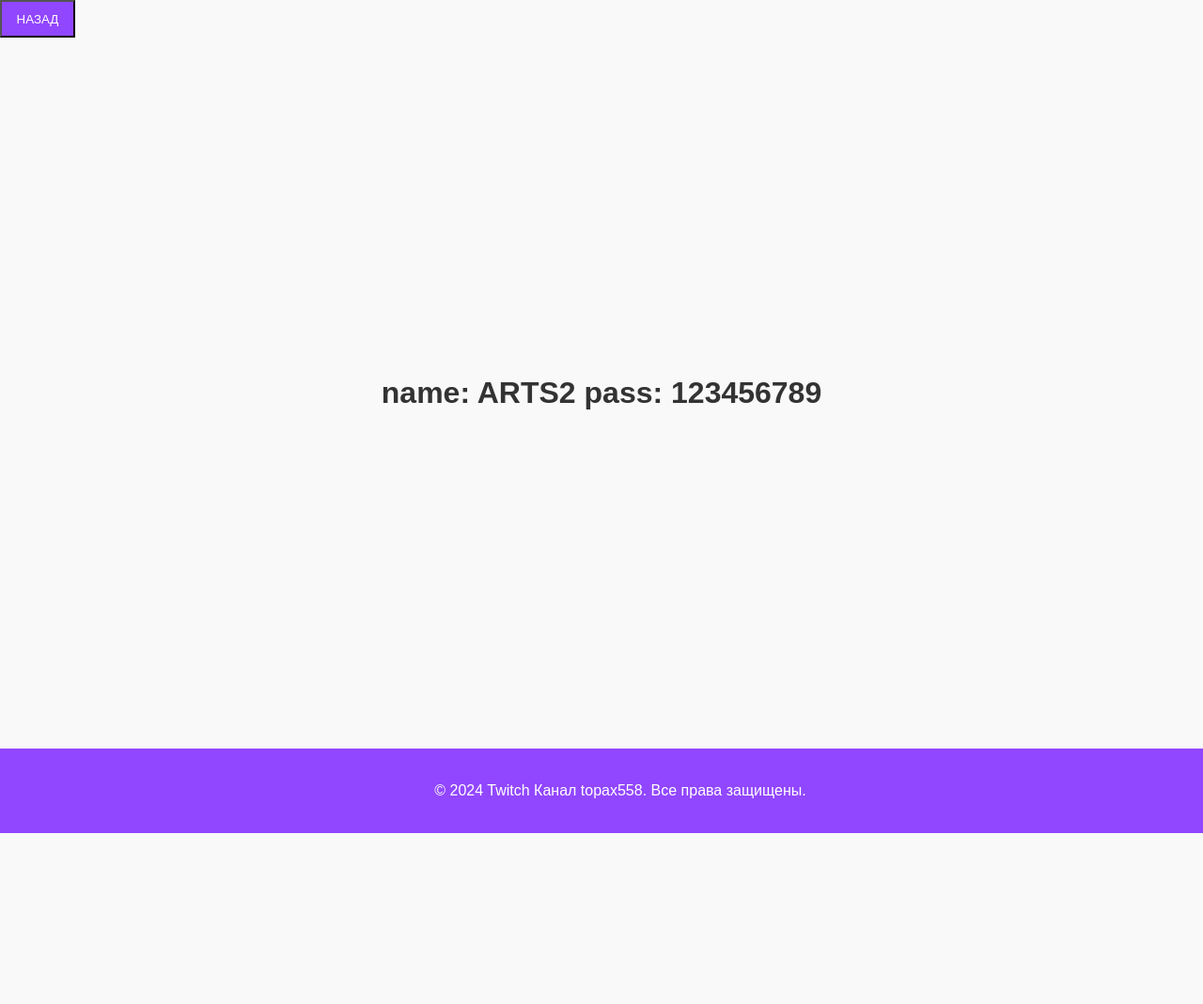
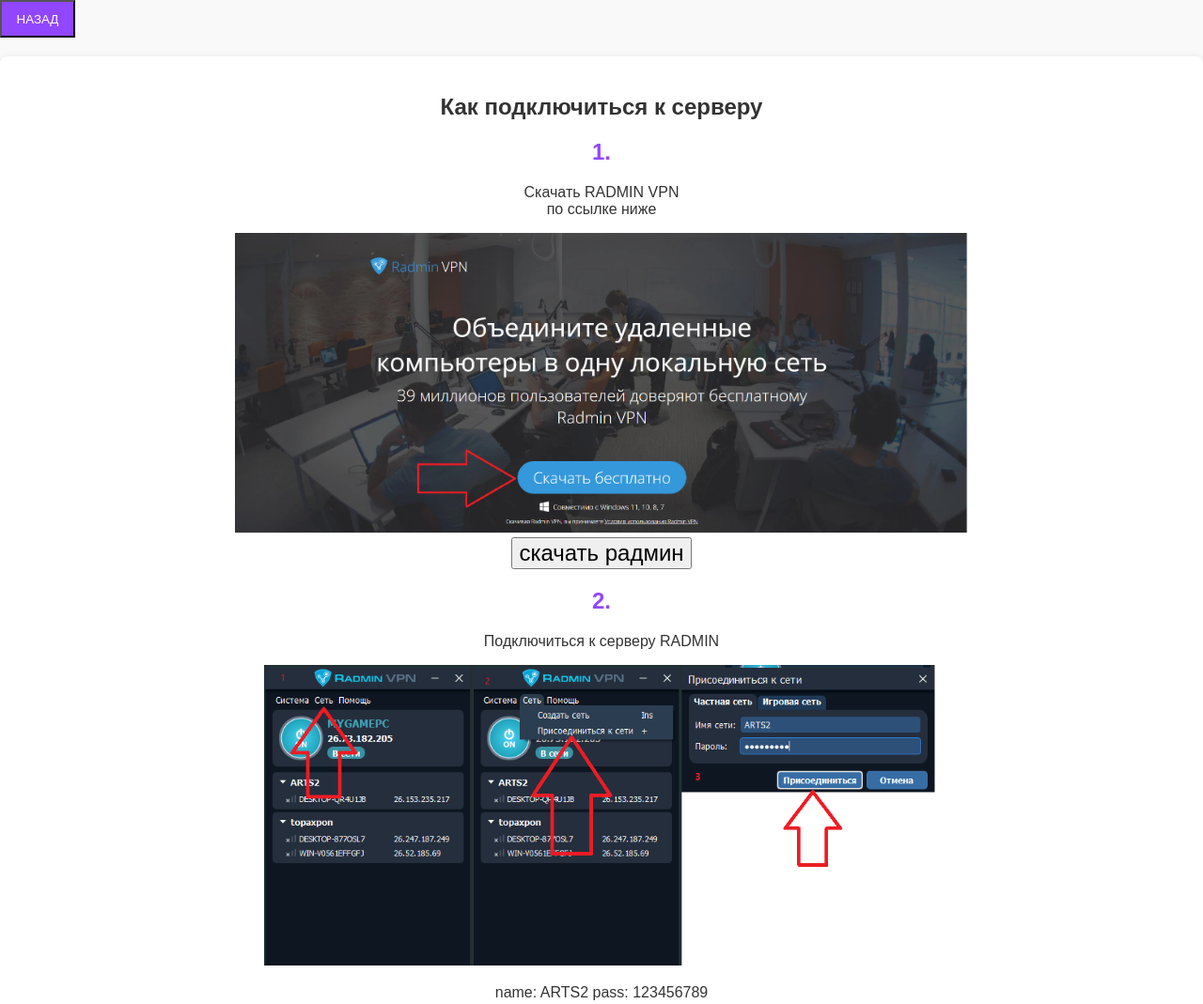
Before and after one commit to Topax558/twich, a plain HTML site: page rad.html in a window 1280 px wide. Shown: the top 1069 px of the page at 94% size. Before the commit the page ends 887 px from the top, so only its background shows below. Drawn offline with Linux system fonts and the light colour scheme.

Commit message:
Add files via upload

```diff
--- a/rad.html
+++ b/rad.html
@@ -6,7 +6,7 @@
     <title>Twitch Канал topax558</title>
     <link rel="stylesheet" href="https://cdnjs.cloudflare.com/ajax/libs/font-awesome/6.0.0-beta3/css/all.min.css">
     <style>
-        button{
+        .back{
             background-color: #9146FF;
             color: white;
             height: 5vh;
@@ -15,11 +15,11 @@
         }
         h1{
             text-align: center;
-            margin-top: 45vh;
-            margin-bottom: 45vh;
+      /*      margin-top: 45vh;
+            margin-bottom: 45vh;*/
         }
         .mini{
-            height: 1.5vh;
+            height: 4.5vh;
         }
         body {
             font-family: 'Arial', sans-serif;
@@ -87,13 +87,48 @@
                 width: 95%;
             }
         }
+        p{
+            font-size: 2vh;
+        }
+        .mfoto{
+            height: 40vh;
+        }
+        .donl{
+            font-size: 3vh;
+            color: black;
+        }
+        section{
+            text-align: center;
+        }
     </style>
 </head>
 <body>
 
-    <a href="./index.html"><button>НАЗАД</button></a>
+    <a href="./index.html"><button class="back">НАЗАД</button></a>
 
-    <h1>name: ARTS2 pass: 123456789</h1>
+    <section>
+        <h1>Как подключиться к серверу</h1>
+        <h2>1.</h2>
+        <p>Скачать RADMIN VPN<br>
+                 по ссылке ниже</p>
+        <img src="./don.png" class="mfoto">
+        <br>
+        <a href="https://www.radmin-vpn.com/ru/help/code56/" target="_blank" class="donl"><button class="donl">скачать радмин</button></a>
+        <h2>2.</h2>
+        <p>Подключиться к серверу RADMIN</p>
+        <img src="./podk.png" class="mfoto">
+        <p>name: ARTS2 pass: 123456789</p>
+        <h2>3.</h2>
+        <p>зайти в сетевую игру в MINECRAFT</p>
+        <p>ОБЕЗАТЕЛЬНО ВЕРСИЯ 1.21.4 !!!</p>
+        <img src="./setgame.png">
+        <br>
+        <img src="./game.png">
+        <h2>Подключаетесь к серверу и играете вместе со мной<br><br>
+        ПРИЯТНОЙ ИГРЫ!</h2>
+    </section>
+
+
 
     <footer>
         <p>&copy; 2024 Twitch Канал topax558. Все права защищены.</p>
```
Also changed, not shown: index.html (+1 -1 lines), don.png (added), game.png (added), podk.png (added), setgame.png (added).
